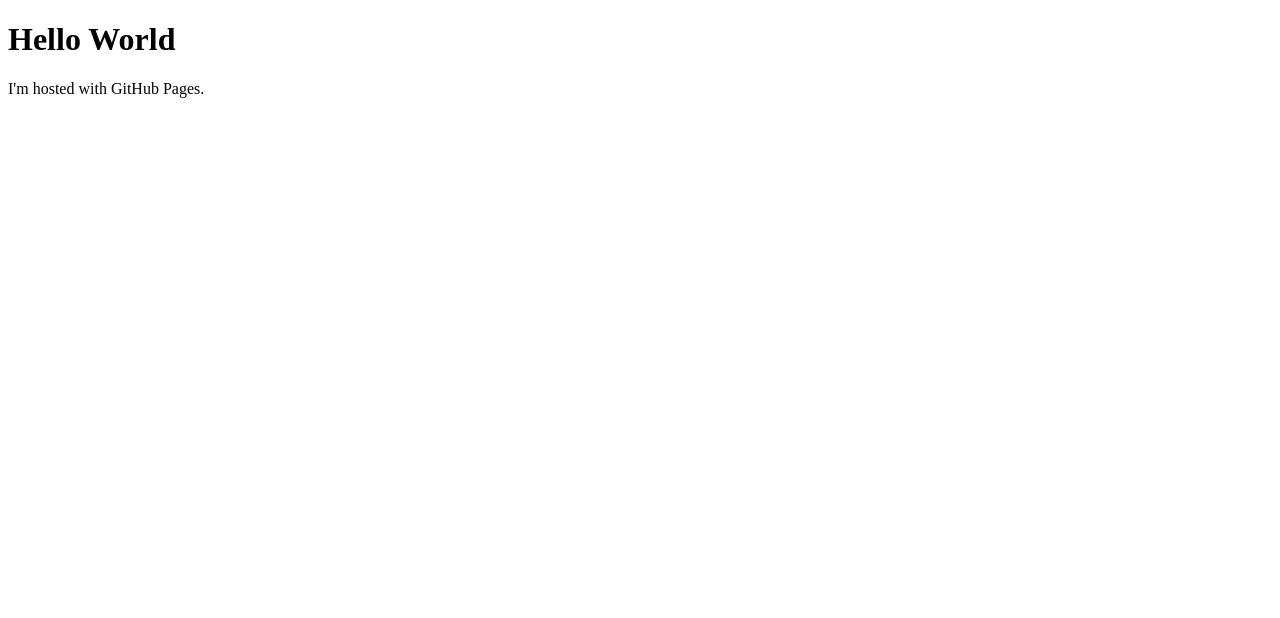
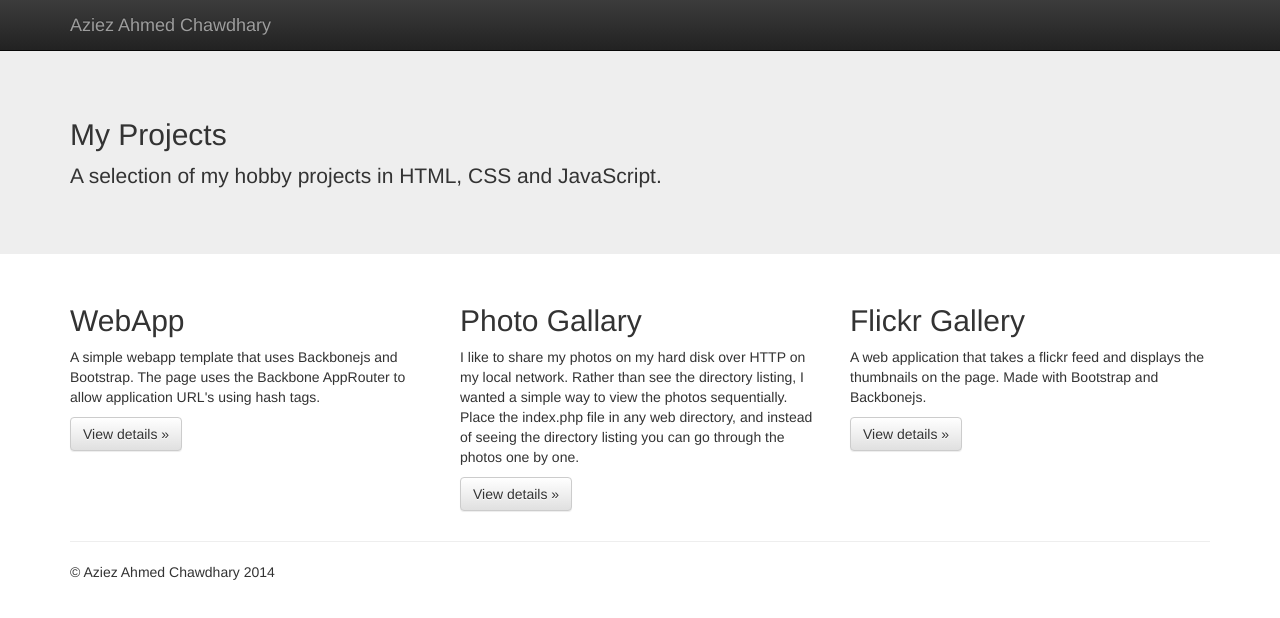
Before and after one commit to aziezahmed/aziezahmed.github.io, a plain HTML site: page index.html in a window 1280 px wide. Drawn offline with nearby package versions, Linux system fonts and the light colour scheme.

Commit message:
Adding a personal homepage that links to my hobby projects

```diff
--- a/index.html
+++ b/index.html
@@ -1,7 +1,71 @@
-<!DOCTYPE html>
+<!doctype html>
 <html>
+<head>
+	<meta charset="utf-8">
+	<meta http-equiv="X-UA-Compatible" content="IE=edge">
+	<meta name="viewport" content="width=device-width, initial-scale=1">
+
+	<title>Aziez Ahmed Chawdhary</title>
+
+	<link rel="stylesheet" href="//cdnjs.cloudflare.com/ajax/libs/twitter-bootstrap/3.1.1/css/bootstrap.min.css">
+	<link rel="stylesheet" href="//cdnjs.cloudflare.com/ajax/libs/twitter-bootstrap/3.1.1/css/bootstrap-theme.min.css">
+
+	<style>
+	body {
+		padding-top: 50px;
+	}
+	</style>
+
+</head>
 <body>
-<h1>Hello World</h1>
-<p>I'm hosted with GitHub Pages.</p>
+ <div class="navbar navbar-inverse navbar-fixed-top" role="navigation">
+      <div class="container">
+        <div class="navbar-header">
+          <a class="navbar-brand" href="#">Aziez Ahmed Chawdhary</a>
+        </div>
+        <div class="navbar-collapse collapse">
+
+        </div><!--/.navbar-collapse -->
+      </div>
+    </div>
+
+    <div class="jumbotron">
+      <div class="container">
+        <h2>My Projects</h2>
+        <p>A selection of my hobby projects in HTML, CSS and JavaScript.</p>
+      </div>
+    </div>
+
+    <div class="container">
+      <div class="row">
+        <div class="col-md-4">
+          <h2>WebApp</h2>
+          <p>A simple webapp template that uses Backbonejs and Bootstrap. The page uses the Backbone AppRouter to allow application URL's using hash tags.</p>
+          <p><a class="btn btn-default" href="https://github.com/aziezahmed/webapp" role="button">View details &raquo;</a></p>
+        </div>
+        <div class="col-md-4">
+          <h2>Photo Gallary</h2>
+          <p>I like to share my photos on my hard disk over HTTP on my local network. Rather than see the directory listing, I wanted a simple way to view the photos sequentially. Place the index.php file in any web directory, and instead of seeing the directory listing you can go through the photos one by one. </p>
+          <p><a class="btn btn-default" href="https://github.com/aziezahmed/photo_gallery" role="button">View details &raquo;</a></p>
+       </div>
+        <div class="col-md-4">
+          <h2>Flickr Gallery</h2>
+          <p>A web application that takes a flickr feed and displays the thumbnails on the page. Made with Bootstrap and Backbonejs.</p>
+          <p><a class="btn btn-default" href="https://github.com/aziezahmed/flickr_gallery" role="button">View details &raquo;</a></p>
+        </div>
+      </div>
+
+      <hr>
+
+      <footer>
+        <p>&copy; Aziez Ahmed Chawdhary 2014</p>
+      </footer>
+    </div>
+
+
+	<!-- The scripts that are needed for this webapp -->
+	<script src="//cdnjs.cloudflare.com/ajax/libs/jquery/2.1.0/jquery.min.js"></script>
+	<script src="//cdnjs.cloudflare.com/ajax/libs/twitter-bootstrap/3.1.1/js/bootstrap.min.js"></script>
+
 </body>
 </html>
```
